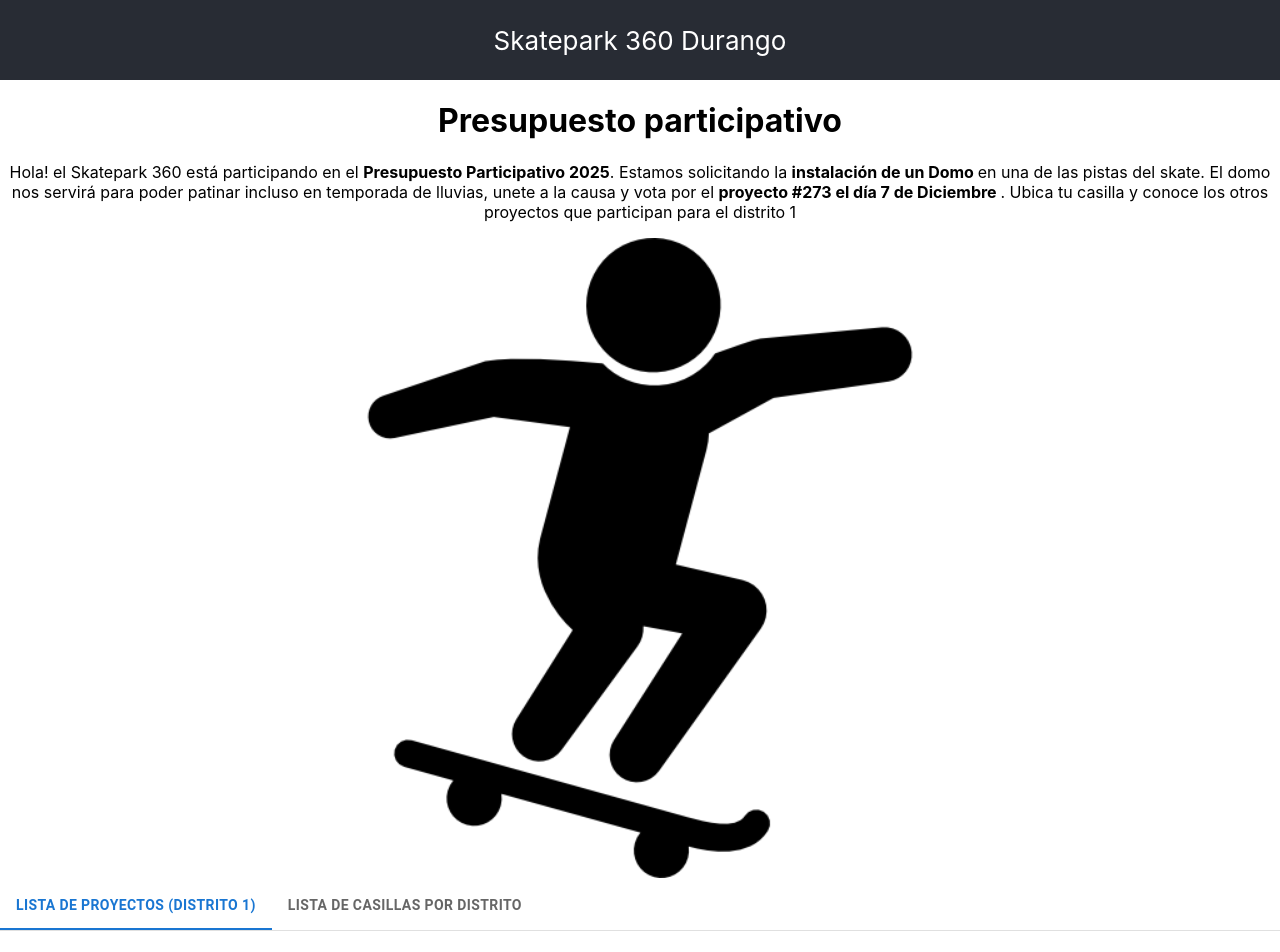
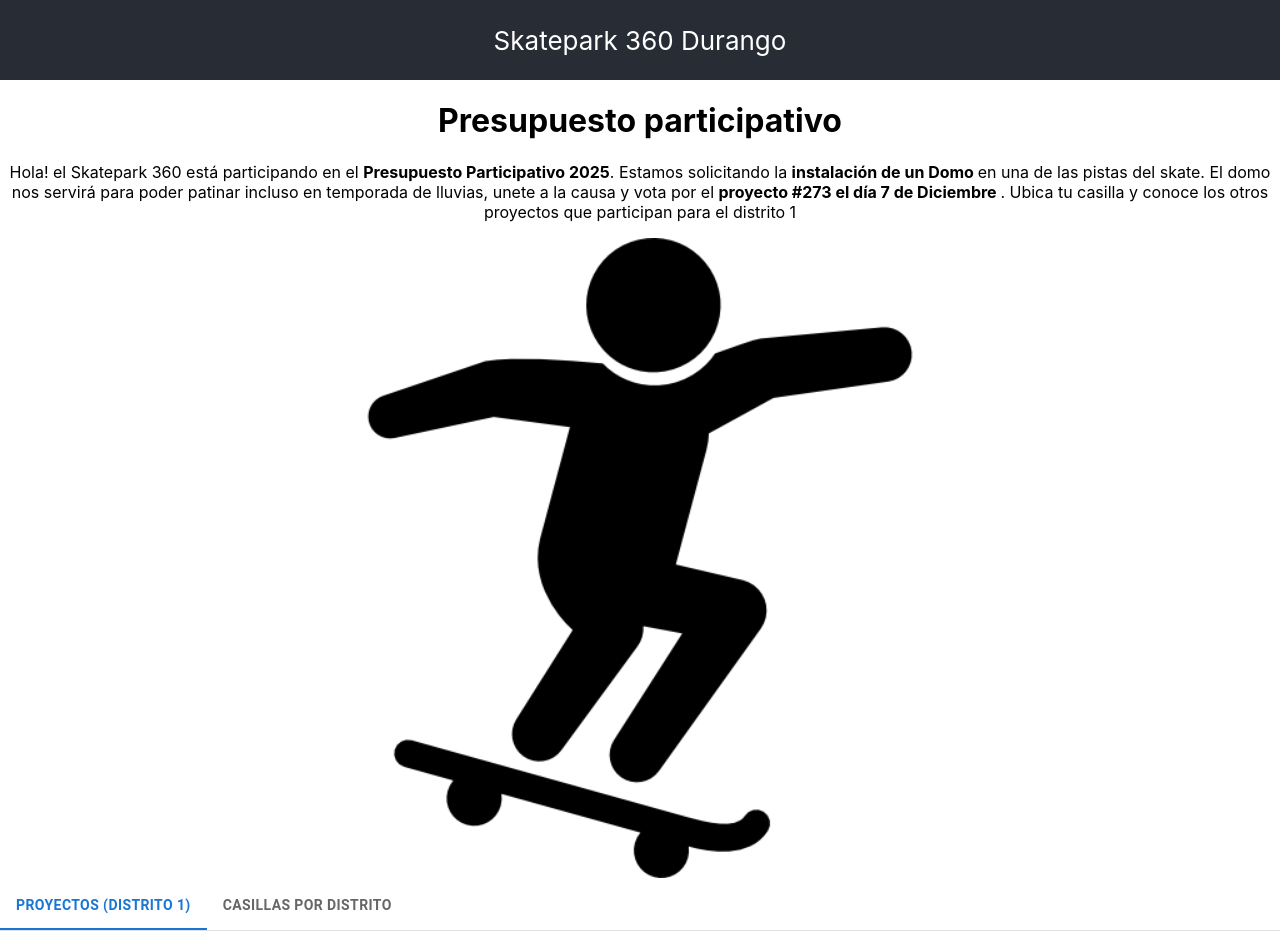
Before and after one commit to otz-dev/presupuesto-participativo-2025, a React (Create React App) app: page / in a window 1280 px wide. Shown: the top 952 px of the page. Built offline with nearby package versions, Linux system fonts and the light colour scheme.

Commit message:
code cleanup

```diff
--- a/src/pp-tabs/tabs.jsx
+++ b/src/pp-tabs/tabs.jsx
@@ -41,8 +41,8 @@ export const ProyectoParticipativoTabs = ()=> {
     <Box sx={{ width: '100%' }}>
       <Box sx={{ borderBottom: 1, borderColor: 'divider' }}>
         <Tabs value={value} onChange={handleChange} aria-label="basic tabs example">
-          <Tab label="Lista de Proyectos (Distrito 1)" {...a11yProps(0)} style={{fontWeight: 'bold'}}/>
-          <Tab label="Lista de Casillas por Distrito" {...a11yProps(1)} style={{fontWeight: 'bold'}}/>
+          <Tab label="Proyectos (Distrito 1)" {...a11yProps(0)} style={{fontWeight: 'bold'}}/>
+          <Tab label="Casillas por Distrito" {...a11yProps(1)} style={{fontWeight: 'bold'}}/>
         </Tabs>
       </Box>
       <CustomTabPanel value={value} index={0}>
```
